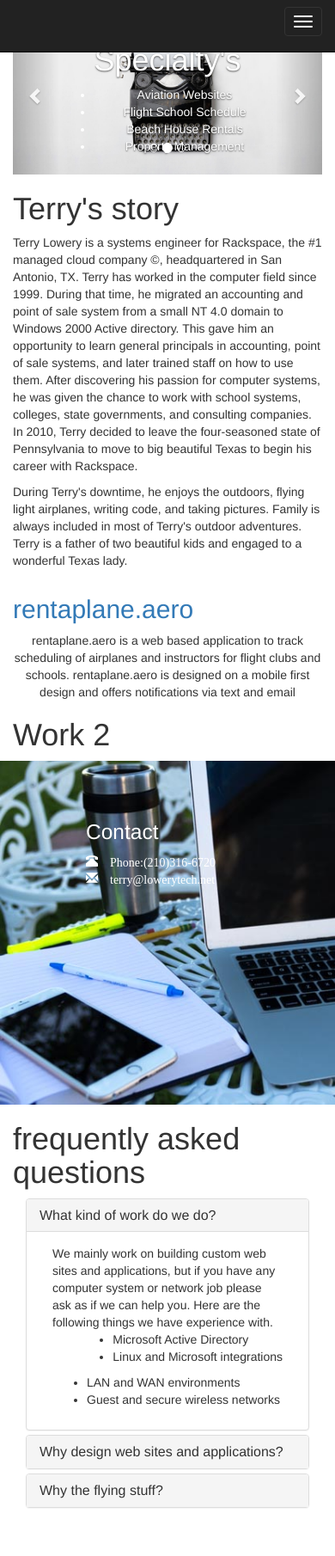
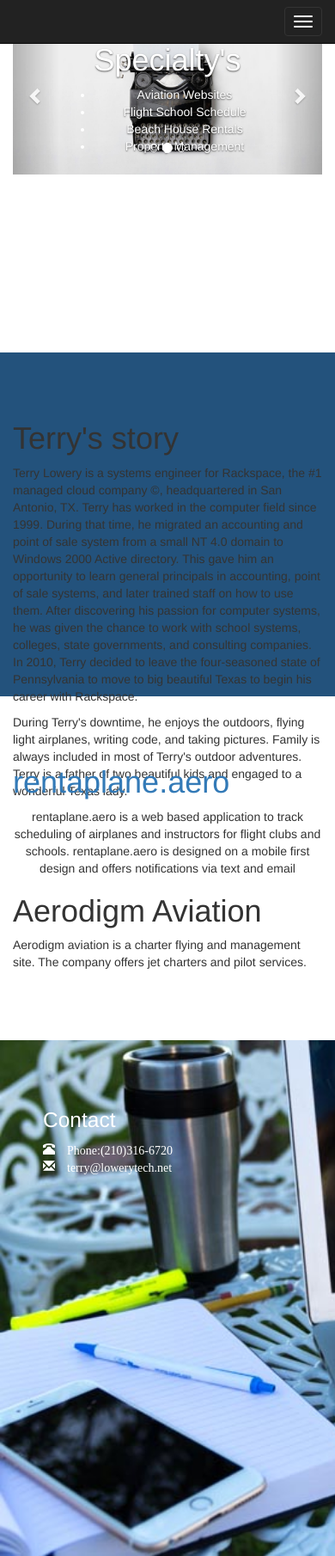
Before and after one commit to terryllowery/cf_project, a plain HTML site: page index_new.html in a window 390 px wide. Shown: the top 1810 px of the page at 86% size. Before the commit the page ends 1774 px from the top, so only its background shows below. Drawn offline with nearby package versions, Linux system fonts and the light colour scheme.

```diff
--- a/css/index.css
+++ b/css/index.css
@@ -4,30 +4,47 @@
 body {
     position: relative;
 }
-/*.nav {
-    float: right;
-}*/
+.navbar {
+    margin-bottom: 200px;
+}
 h1 {
     z-index: 1;
+}
+#Home {
+    height: 400px;
+    padding-bottom: 60px;
 }
 #Home .carousel-caption {
     top: 5%;
     bottom: auto;
 }
-#first_container {
-    margin-bottom: 10px;
+#About {
+    background-color: #23527c;
+    height: 400px;
+    padding-top: 60px;
+    margin-top: 10px;
+}
+#Work {
+    height: 400px;
+    padding-top: 60px;
 }
 #Contact {
     background-image: url("../img/IMG_4100.jpg");
     background-attachment: fixed;
     background-size: cover;
     color: rgb(255, 255, 255);
-    padding: 100px;
-    padding-top: 50px;
-    height: 400px;
+    padding: 50px;
+    padding-top: 60px;
+    height: 600px;
+
 }
 #Contact a {
     color: rgb(255, 255, 255);
+}
+#Faq {
+    height: 400px;
+    padding-top: 60px;
+    padding-bottom: 800px;
 }
 
 /* Typography */
--- a/index_new.html
+++ b/index_new.html
@@ -49,14 +49,14 @@
                 <li><a href="#About">About</a></li>
                 <li><a href="#Work">Work</a> </li>
                 <li><a href="#Contact">Contact</a></li>
-                <li><a href="#Faq">FAQ</a> </li>
+                <li><a href="#Faq">FAQ</a></li>
             </ul>
         </div> <!-- End of navbar-collapse collapse -->
     </div> <!-- End of first container -->
 </div> <!-- End navbar -->
 <!-- Content section -->
-<div class="container" id="Home" data-stellar-ratio="2">
-    <div id="carousel-main" class="carousel slide" data-ride="carousel">
+<div class="container" id="Home">
+        <div id="carousel-main" class="carousel slide" data-ride="carousel">
         <!-- Indicators -->
         <ol class="carousel-indicators">
             <li data-target="carousel-example-generic" data-slide-to="0" class="active"></li>
@@ -71,8 +71,8 @@
                 <div class="carousel-caption">
                     <h1>What We Do</h1>
                     <p>System's engineering, Web Design, Custom Web Applications</p>
-                </div>
-            </div>
+                </div> <!-- End of carousel-caption -->
+            </div> <!--End of item class-->
 
             <div class="item">
                 <img src="./img/portfolioheroimage2.jpg" />
@@ -84,15 +84,12 @@
                         <li>Beach House Rentals</li>
                         <li>Property Management</li>
                     </ul>
-
-                </div>
+                </div> <!--End of carousel-caption-->
             </div>  <!-- End of class="item" -->
             <div class="item">
                 <img src="./img/portfolioheroimage3.jpeg" />
-
                 <div class="carousel-caption">
-
-                    <h2>Skills</h2>
+                    <h1>Skills</h1>
                     <ul class="skill_list">
                         <li>Systems engineering</li>
                         <li>Systems administration</li>
@@ -102,10 +99,9 @@
                         <li>Ruby on Rails</li>
                         <li>Private Pilot</li>
                     </ul>
-
-                </div>
-            </div>
-        </div>
+                </div> <!--End of carousel-caption-->
+            </div><!--End of item class-->
+        </div><!--End of carousel-inner slide -->
 
         <!-- Controls -->
         <a class="left carousel-control" href="#carousel-main" role="button" data-slide="prev">
@@ -116,7 +112,8 @@
             <span class="glyphicon glyphicon-chevron-right" aria-hidden="true"></span>
             <span class="sr-only">Next</span>
         </a>
-    </div>
+    </div><!--End of caraousel-main -->
+
 </div> <!-- End Home container -->
 <div class="container" id="About">
     <h1>Terry's story</h1>
@@ -139,20 +136,21 @@
 </div> <!-- End About container -->
 <div class="container" id="Work">
     <a href="http://rentaplane.org/">
-        <h2>rentaplane.aero</h2>
+        <h1>rentaplane.aero</h1>
     </a>
     <p class="text-center">rentaplane.aero is a web based application to track scheduling of airplanes and instructors for flight
         clubs and schools. rentaplane.aero is designed on a mobile first design and offers notifications via text
         and email</p>
-    <h1>Work 2</h1>
-</div> <!-- End Work2 container -->
+    <h1>Aerodigm Aviation</h1>
+    <p>Aerodigm aviation is a charter flying and management site. The company offers jet charters and pilot services.</p>
+</div> <!-- End Work container -->
 <div class="container" id="Contact">
     <h1>Contact</h1>
     <a href="tel:2103166720" class="glyphicon glyphicon-phone-alt"> Phone:(210)316-6720</a><br />
-    <a href="mailto:terry@lowerytech.net" class="glyphicon glyphicon-envelope"> terry@lowerytech.net</a> <br />
+    <a href="mailto:terry@lowerytech.net" class="glyphicon glyphicon-envelope"> terry@lowerytech.net</a><br />
 </div> <!-- End Contact container -->
 <div class="container" id="Faq">
-    <h1>frequently asked questions</h1>
+    <h1>Questions</h1>
     <div class="container faq-text">
         <div class="panel-group" id="accordion" role="tablist" aria-multiselectable="true">
             <div class="panel panel-default">
@@ -162,28 +160,27 @@
                             What kind of work do we do?
                         </a>
                     </h4>
-                </div>
+                </div><!--End of panel-heading class-->
                 <div id="collapseOne" class="panel-collapse collapse in" role="tabpanel" aria-labelledby="headingOne">
                     <div class="panel-body">
                         <div class="col-sm-12">
                             We mainly work on building custom web sites and applications, but if you have any computer system or network job please ask as if we can help you. Here are the following things we have experience with.
-                        </div>
+                        </div><!--End of col-sm-12-->
                         <div class="col-sm-6 pull-right">
                             <ul class="tech-lists">
                                 <li>Microsoft Active Directory</li>
                                 <li>Linux and Microsoft integrations</li>
-
                             </ul>
-                        </div>
+                        </div><!--End col-sm-6 pull-right-->
                         <div class="col-sm-6">
                             <ul class="tech-lists">
                                 <li>LAN and WAN environments</li>
                                 <li>Guest and secure wireless networks</li>
                             </ul>
-                        </div>
-                    </div>
-                </div>
-            </div>
+                        </div><!--End col-sm-6-->
+                    </div><!--End panel-body-->
+                </div><!--End collapseOne-->
+            </div><!--End of panel panel-default -->
             <div class="panel panel-default">
                 <div class="panel-heading" role="tab" id="headingTwo">
                     <h4 class="panel-title">
@@ -191,13 +188,13 @@
                             Why design web sites and applications?
                         </a>
                     </h4>
-                </div>
+                </div><!--End id="headingTwo"-->
                 <div id="collapseTwo" class="panel-collapse collapse" role="tabpanel" aria-labelledby="headingTwo">
                     <div class="panel-body">
                         We believe in helping people get out on the web. The web can be a powerful form of communication and a great way to introduce people to your business. Sometimes people just need a small helping hand building a simple page. Other times it’s a big application or ecommerce site.
-                    </div>
-                </div>
-            </div>
+                    </div><!--End panel-body-->
+                </div><!--End id collapseTwo-->
+            </div><!--End panel panel-default-->
             <div class="panel panel-default">
                 <div class="panel-heading" role="tab" id="headingThree">
                     <h4 class="panel-title">
```
